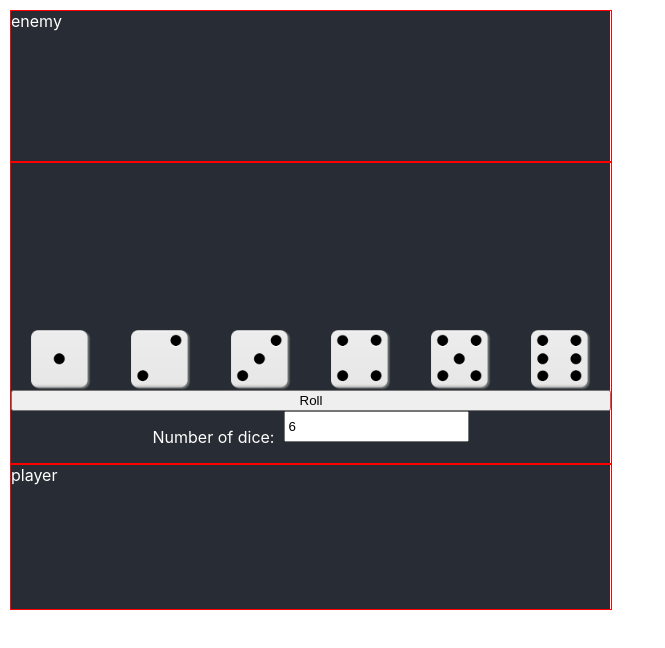
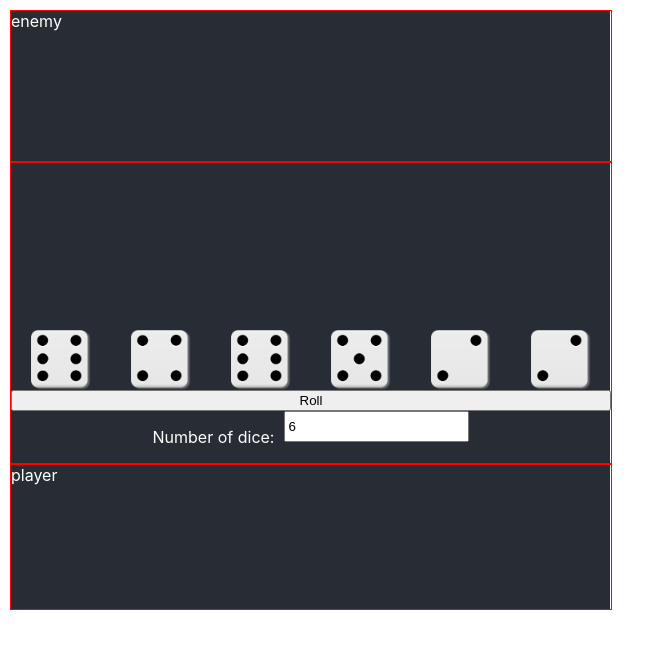
Before and after one commit to TravisJN/crapsbattle, a React (Create React App) app: page / in a window 1280 px wide. Shown: the top 648 px of the page, without its empty margins (0-665 px from the left). Built offline with nearby package versions, Linux system fonts and the light colour scheme.

Commit message:
Add hold die functionality

```diff
--- a/src/App.tsx
+++ b/src/App.tsx
@@ -1,11 +1,20 @@
 import React, { Component } from 'react';
 import './App.css';
 import GameBoard from './components/GameBoard';
+import GameStateModel from './data/GameStateModel';
 
 interface Props { }
 interface State { }
 
 class App extends Component<Props, State> {
+  private mGameModel:  GameStateModel;
+
+  constructor(props) {
+    super(props);
+
+    this.mGameModel = new GameStateModel();
+  }
+
   render() {
     return (
       <div className="App">
@@ -13,7 +22,7 @@ class App extends Component<Props, State> {
           enemy
         </div>
         <div className="board">
-          <GameBoard />
+          <GameBoard gameModel={this.mGameModel} />
         </div>
         <div className="player">
           player
--- a/src/components/DiceRoller.tsx
+++ b/src/components/DiceRoller.tsx
@@ -1,29 +1,30 @@
 import React, { Component } from 'react';
 import './diceRoller.css';
 import Die from './Die';
+import DieModel from '../data/DieModel';
+
 
 interface Props {
-    setRolledDice: (rolledNums:number[])=>void;
+    setRolledDice: (rolledNums:DieModel[])=>void;
     selectDie: (index:number)=>void;
     selectedDice: number[];
 }
 
 interface State {
     numDice: number;
-    rolledNums: number[];
+    rolledNums: DieModel[];
 }
 
 class DiceRoller extends Component<Props, State> {
-    public state: State;
+    readonly state: State = {
+        numDice: 6,
+        rolledNums: [],
+    };
 
     constructor(props: Props) {
         super(props);
 
-        this.state = {
-            numDice: 6,
-            rolledNums: [1, 2, 3, 4, 5, 6],
-        }
-
+        this.state.rolledNums = this.getNewDice(this.state.numDice);
         this.props.setRolledDice(this.state.rolledNums);
     }
 
@@ -33,8 +34,8 @@ class DiceRoller extends Component<Props, State> {
         return (
             <div className="dice-roller-container">
                 <div className="dice-roller__dice-row">
-                    {rolledNums.map((num, idx) => {
-                        return <Die num={num} idx={idx} key={"die"+idx} />
+                    {rolledNums.map((die: DieModel, idx: number) => {
+                        return <Die num={die.number} idx={idx} selected={die.selected} onClick={this.onDieClicked} key={"die"+idx} />
                     })}
                 </div>
                 <button onClick={this.rollDice}>Roll</button>
@@ -47,10 +48,17 @@ class DiceRoller extends Component<Props, State> {
     }
 
     private rollDice = () => {
-        const rolledNums = Array.from({length: this.state.numDice}, () => this.getRandomInt(6) + 1);
+        this.setState((prevState: State) => {
+            const rolledNums = prevState.rolledNums.map((aDie: DieModel) => {
+                if (!aDie.selected) {
+                    aDie.number = this.getRandomInt(6) + 1;
+                }
 
-        this.setState({ rolledNums });
-        this.props.setRolledDice(rolledNums);
+                return aDie;
+            });
+            return { rolledNums };
+        });
+        this.props.setRolledDice(this.state.rolledNums);
     }
 
     private updateNumDice = (event: React.ChangeEvent<HTMLInputElement>) => {
@@ -63,9 +71,20 @@ class DiceRoller extends Component<Props, State> {
         return Math.floor(Math.random() * Math.floor(max));
       }
 
-      private getDieContainerClass = (idx: number): string => {
-        return "dice-roller_die-container";
-      }
+    private getNewDice(numDice): DieModel[] {
+        return Array.from({length: numDice}, (e, i) => {
+            return new DieModel(this.getRandomInt(6) + 1, i);
+        });
+    }
+
+    private onDieClicked = (index: number) => {
+        this.setState((prevState: State) => {
+            prevState.rolledNums[index].selected = !prevState.rolledNums[index].selected
+            return {
+                rolledNums: prevState.rolledNums,
+            };
+        });
+    }
 
 }
 
--- a/src/components/Die.tsx
+++ b/src/components/Die.tsx
@@ -10,11 +10,11 @@ import './diceRoller.css';
 interface Props {
     num: number;
     idx: number;
+    selected: boolean;
+    onClick: any;
  }
-interface State {
-    containerClassName: string;
-    selected: boolean;
- }
+
+interface State { }
 
 class Die extends Component<Props, State> {
     private imageMap: { [n:number]: string } = {
@@ -26,32 +26,20 @@ class Die extends Component<Props, State> {
         6: dice6,
     };
 
-    constructor(props: Props) {
-        super(props);
-
-        this.state = {
-            containerClassName: "dice-roller_die-container",
-            selected: false,
-        }
-    }
-
     public render = () => {
         return (
-            <div className={this.state.containerClassName} key={this.props.idx} onClick={this.select}>
+            <div className={this.getContainerClassName()} key={this.props.idx} onClick={this.select}>
                 <img src={this.imageMap[this.props.num]} width="60" height="60" />
             </div>
         )
     }
 
-    private roll = () => {
-
+    private getContainerClassName = () => {
+        return this.props.selected ? "dice-roller_die-container selected" : "dice-roller_die-container";
     }
 
     private select = () => {
-        this.setState({
-            selected: !!this.state.selected,
-            containerClassName: this.state.selected ? "dice-roller_die-container selected" : "dice-roller_die-container",
-        });
+        this.props.onClick(this.props.idx);
     }
 }
 
--- a/src/components/GameBoard.tsx
+++ b/src/components/GameBoard.tsx
@@ -1,13 +1,17 @@
 import React, { Component } from 'react';
 import DiceRoller from './DiceRoller';
+import GameStateModel from '../data/GameStateModel';
+import DieModel from '../data/DieModel';
 
-interface Props { }
+interface Props {
+    gameModel: GameStateModel;
+ }
 
 interface State {
-    currentPlayer :string;
+    currentPlayer: number;
+    totalPoints: number;
     diceHeld: number[];
-    totalPoints: number;
-    rolledNums: number [];
+    rolledNums: DieModel[];
 }
 
 class GameBoard extends Component<Props, State> {
@@ -17,9 +21,9 @@ class GameBoard extends Component<Props, State> {
         super(props);
 
         this.state = {
-            currentPlayer: 'player',
+            currentPlayer: 0,
+            totalPoints: 0,
             diceHeld: [],
-            totalPoints: 0,
             rolledNums: [],
         }
     }
@@ -38,8 +42,9 @@ class GameBoard extends Component<Props, State> {
         this.setState({ diceHeld });
     }
 
-    setRolledDice = (rolledNums: number[]) => {
-        this.setState({ rolledNums });
+    setRolledDice = (rolledNums: DieModel[]) => {
+        console.log(rolledNums);
+        //this.setState({ rolledNums });
     }
 }
 
--- a/src/data/DieModel.ts
+++ b/src/data/DieModel.ts
@@ -1,17 +1,35 @@
-class Die {
-    private currentNumber: number;
 
-    constructor(startingNum: number) {
-        this.currentNumber = startingNum;
+export default class DieModel {
+    private mNum: number;
+    private mIndex: number;
+    private mSelected: boolean = false;
+
+    constructor(startingNum: number, index: number) {
+        this.mNum = startingNum;
+        this.mIndex = index;
     }
 
     get number(): number {
-        return this.currentNumber;
+        return this.mNum;
     }
 
     set number(newNum: number) {
-        this.currentNumber = newNum;
+        this.mNum = newNum;
+    }
+
+    get index(): number {
+        return this.mIndex;
+    }
+
+    set index(newIndex: number) {
+        this.mIndex = newIndex;
+    }
+
+    get selected() {
+        return this.mSelected;
+    }
+
+    set selected(aIsSelected: boolean) {
+        this.mSelected = aIsSelected;
     }
 }
-
-export default Die;
--- a/src/data/GameStateModel.ts
+++ b/src/data/GameStateModel.ts
@@ -1,4 +1,28 @@
+
+export interface Player {
+    hp: number;
+    maxHp: number;
+}
+
 export default class GameStateModel {
     // should handle the individual models and provide a
     // cohesive representation of the game at any given time
+    private mPlayers: Player[] = [];
+
+    constructor() {
+        this.mPlayers = this.initializePlayers();
+    }
+
+    get players() {
+        return this.mPlayers;
+    }
+
+    private initializePlayers = () => {
+        return Array.from({length: 2}, () => {
+            return {
+                hp: 10,
+                maxHp: 10,
+            };
+        });
+    }
 }
--- a/tsconfig.json
+++ b/tsconfig.json
@@ -17,7 +17,8 @@
     "resolveJsonModule": true,
     "isolatedModules": true,
     "noEmit": true,
-    "jsx": "preserve"
+    "jsx": "preserve",
+    "noImplicitAny": false
   },
   "include": [
     "src"
```
Also changed, not shown: 1 other file (tests, documents, lock files or other folders).
